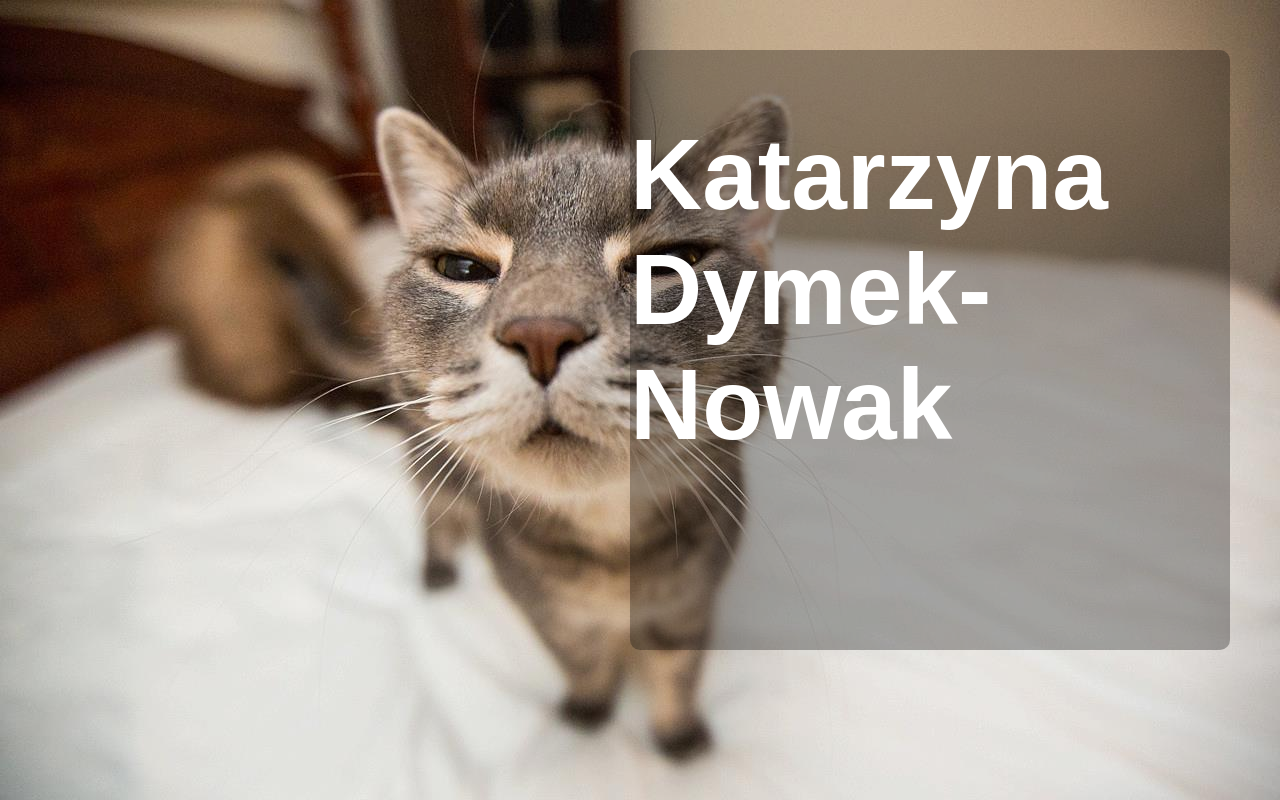
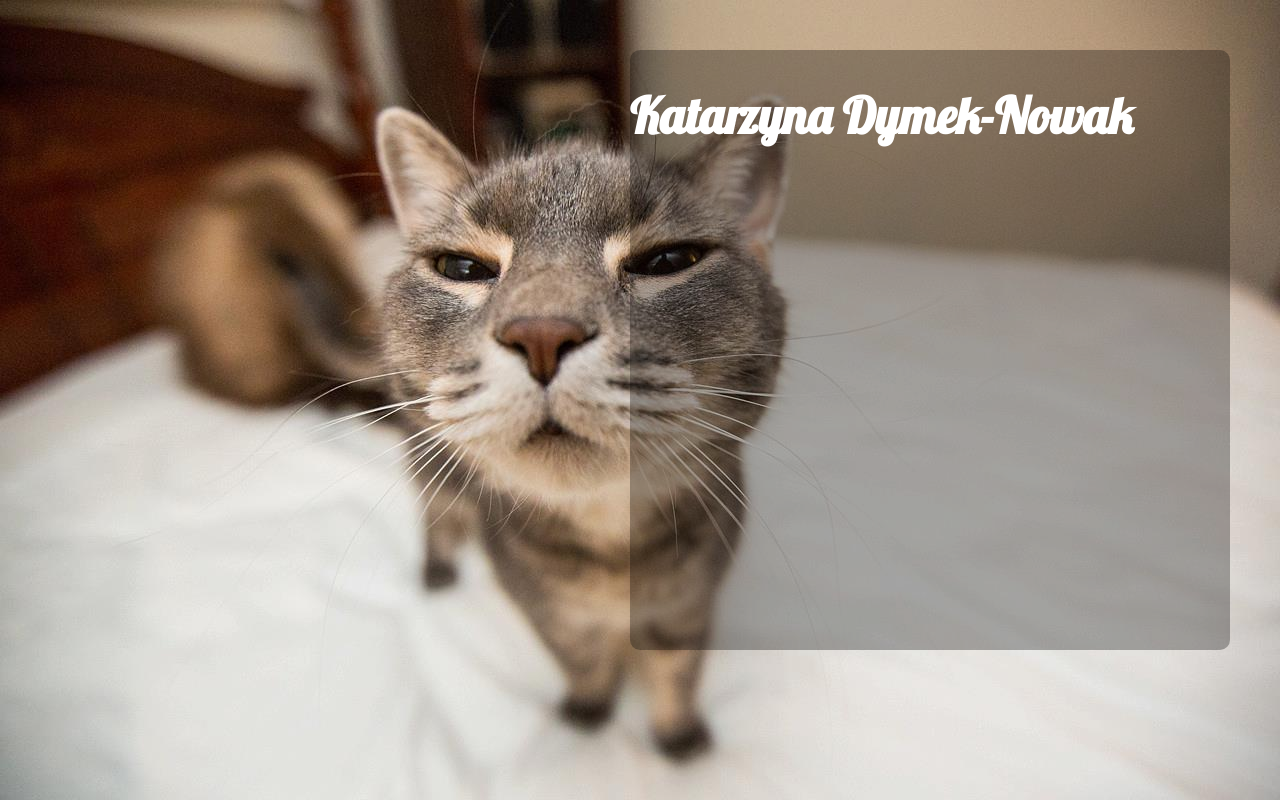
Before and after one commit to kdn222/aboutme, a plain HTML site: page index.html in a window 1280 px wide. Drawn offline with Linux system fonts and the light colour scheme.

Commit message:
New font...

```diff
--- a/index.html
+++ b/index.html
@@ -4,6 +4,7 @@
 	<meta charset = "utf-8">
 	<title>About me</title>
 	<link rel="stylesheet" type="text/css" href="stylesheets/style.css">
+  <link href='http://fonts.googleapis.com/css?family=Lobster&subset=latin,latin-ext' rel='stylesheet' type='text/css'>
 </head>
 <body>
   <div class="wrapper">
--- a/stylesheets/style.css
+++ b/stylesheets/style.css
@@ -21,4 +21,6 @@
 
 .box h1{
   color: white;
+  font-family: 'Lobster', cursive;
+  font-size: 50px;
 }
```
